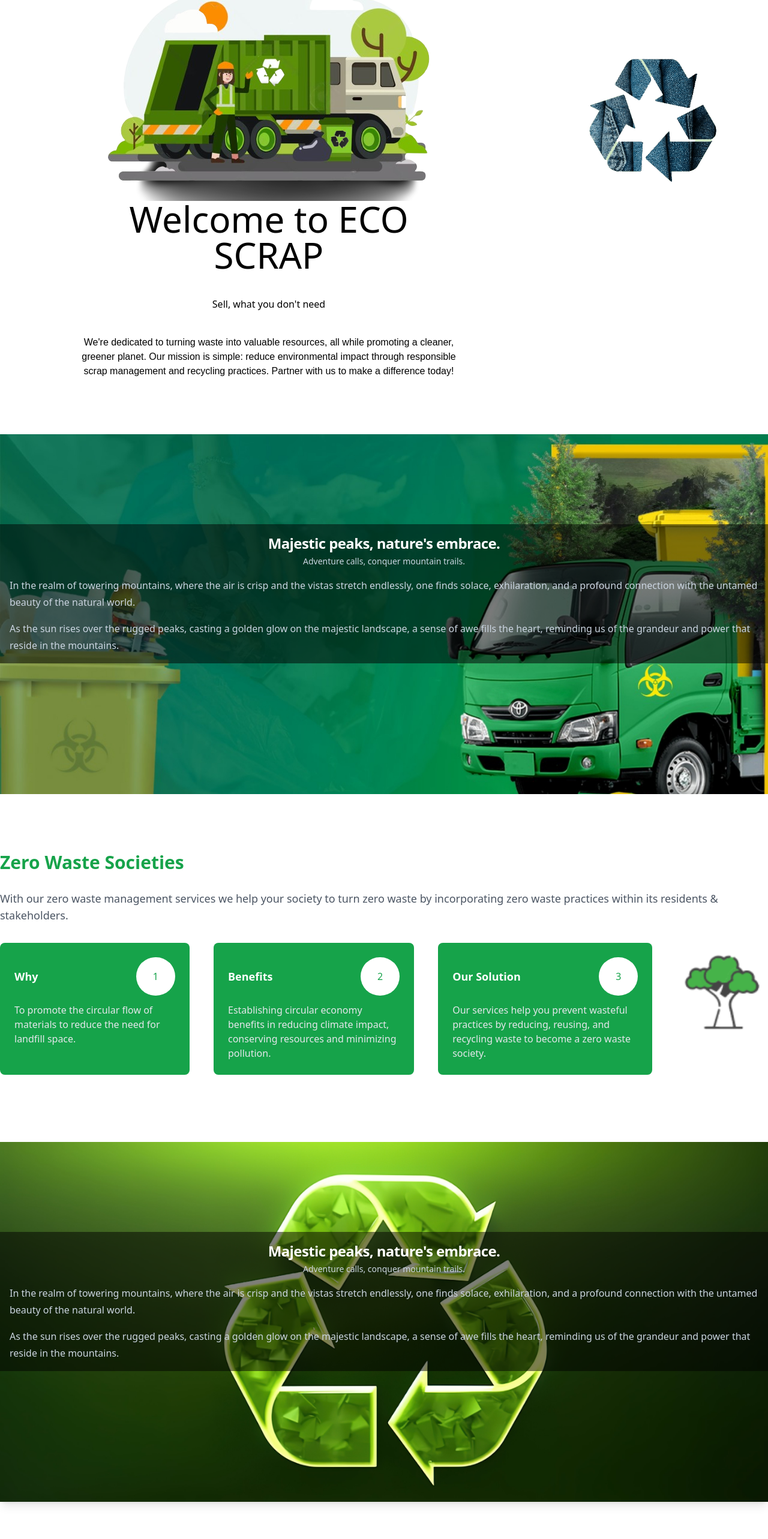
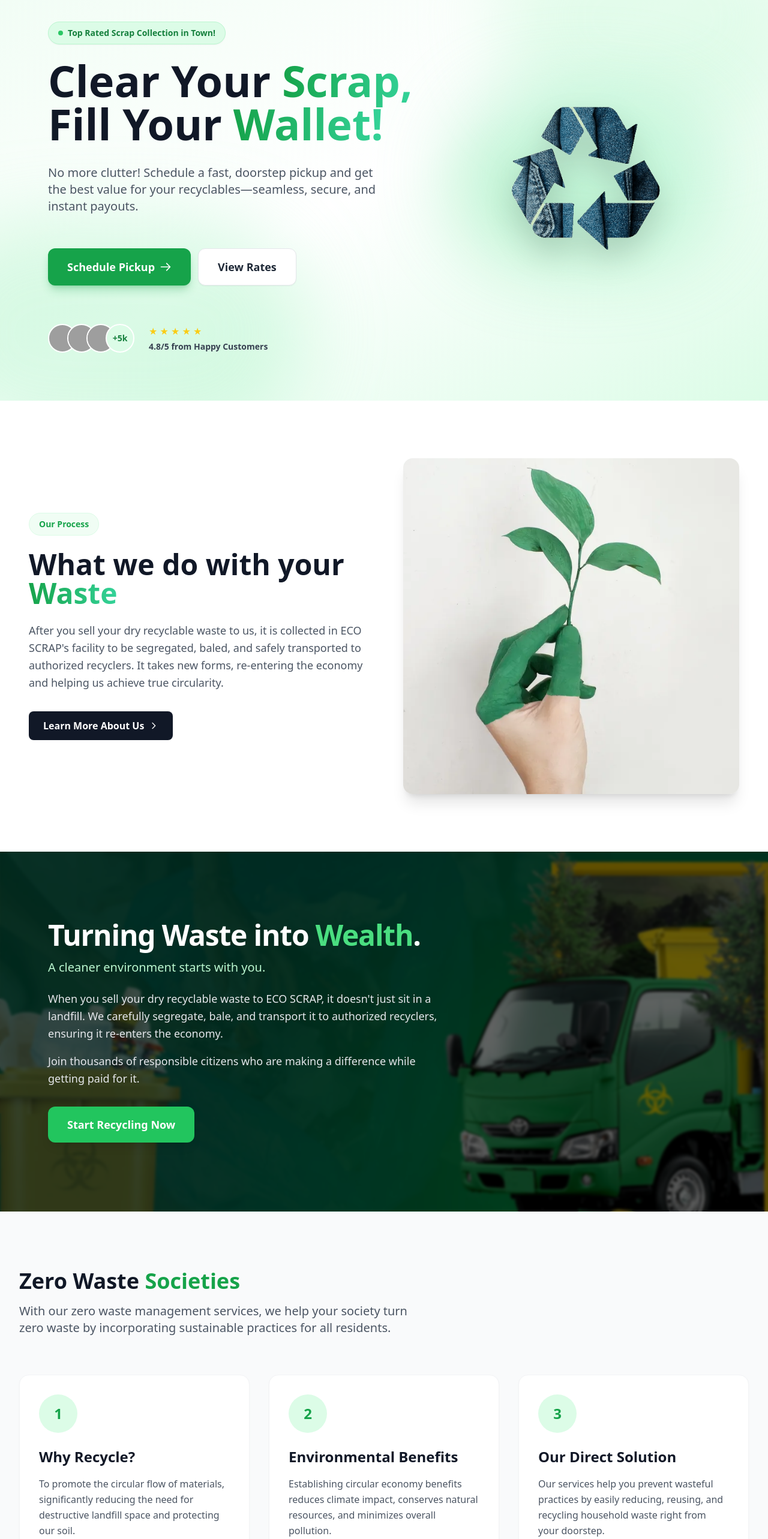
Before and after one commit to DVEX-Labs/TKM-Scrap-Frontend, a React (Vite) app: page / in a window 1280 px wide. Shown: the part 169-2735 px from the top of the page at 60% size. Built offline with nearby package versions, Linux system fonts and the light colour scheme; grey boxes are pictures that could not be loaded; a web font is replaced by a local one.

Commit message:
Redesign home page to match competitor style

```diff
--- a/src/Components/AnimatedText.jsx
+++ b/src/Components/AnimatedText.jsx
@@ -2,45 +2,88 @@ import { useEffect, useRef } from "react";
 import { gsap } from "gsap";
 import Lorry from "../assets/Lorry.png";
 import GifImage from "../assets/GifImage.gif";
+import { Link } from "react-router-dom";
 
 const AnimatedText = () => {
   const h1Ref = useRef(null);
   const pRef = useRef(null);
+  const formRef = useRef(null);
 
   useEffect(() => {
     gsap.fromTo(
       h1Ref.current,
-      { opacity: 0, y: -100 },
+      { opacity: 0, y: 30 },
       { opacity: 1, y: 0, duration: 1, ease: "power3.out" }
     );
 
     gsap.fromTo(
       pRef.current,
-      { opacity: 0 },
-      { opacity: 1, duration: 3, delay: 1, ease: "power3.out" }
+      { opacity: 0, y: 20 },
+      { opacity: 1, y: 0, duration: 1, delay: 0.3, ease: "power3.out" }
+    );
+
+    gsap.fromTo(
+      formRef.current,
+      { opacity: 0, y: 20 },
+      { opacity: 1, y: 0, duration: 1, delay: 0.6, ease: "power3.out" }
     );
   }, []);
+
   return (
-    <>
-      <div className="w-full sm:w-[70%] h-full flex flex-col items-center justify-start text-center pt-3">
-        <img src={Lorry} alt="" />
-        <div className="flex w-[70%] flex-col items-center justify-center gap-10">
-          <h1 ref={h1Ref} className="sm:text-6xl">
-            Welcome to ECO SCRAP
-          </h1>
-          <p ref={pRef}>Sell, what you don't need</p>
-          <p className="font-rye">
-            We're dedicated to turning waste into valuable resources, all while
-            promoting a cleaner, greener planet. Our mission is simple: reduce
-            environmental impact through responsible scrap management and
-            recycling practices. Partner with us to make a difference today!
-          </p>
+    <div className="w-full relative overflow-hidden bg-gradient-to-br from-green-50 via-white to-green-100 flex flex-col md:flex-row items-center justify-between px-6 md:px-20 py-20 min-h-[90vh]">
+      <div className="absolute top-0 left-0 w-full h-full overflow-hidden z-0 pointer-events-none">
+         <div className="absolute top-[-10%] right-[-5%] w-[40%] h-[50%] rounded-full bg-green-200/40 blur-3xl"></div>
+         <div className="absolute bottom-[-10%] left-[-10%] w-[50%] h-[50%] rounded-full bg-green-300/30 blur-3xl"></div>
+      </div>
+
+      <div className="w-full md:w-[60%] flex flex-col items-center md:items-start justify-center gap-6 z-10 text-center md:text-left pt-10">
+        <div className="inline-flex items-center gap-2 px-4 py-2 rounded-full bg-green-100 text-green-700 font-bold text-sm shadow-sm border border-green-200">
+          <span className="flex h-2 w-2 rounded-full bg-green-500 animate-pulse"></span>
+          Top Rated Scrap Collection in Town!
+        </div>
+
+        <h1 ref={h1Ref} className="text-5xl sm:text-6xl md:text-7xl font-extrabold text-gray-900 leading-tight">
+          Clear Your <span className="text-transparent bg-clip-text bg-gradient-to-r from-green-600 to-emerald-400">Scrap,</span><br/>
+          Fill Your <span className="text-transparent bg-clip-text bg-gradient-to-r from-green-600 to-emerald-400">Wallet!</span>
+        </h1>
+
+        <p ref={pRef} className="text-lg md:text-xl text-gray-600 max-w-xl font-medium mt-2">
+          No more clutter! Schedule a fast, doorstep pickup and get the best value for your recyclables—seamless, secure, and instant payouts.
+        </p>
+
+        <div ref={formRef} className="mt-8 flex flex-col sm:flex-row w-full max-w-md gap-3">
+          <Link to="/contact" className="w-full sm:w-auto px-8 py-4 bg-green-600 hover:bg-green-700 text-white rounded-xl font-bold text-lg shadow-lg shadow-green-600/30 transition-all hover:-translate-y-1 hover:shadow-xl text-center flex items-center justify-center gap-2">
+            Schedule Pickup
+            <svg className="w-5 h-5" fill="none" stroke="currentColor" viewBox="0 0 24 24"><path strokeLinecap="round" strokeLinejoin="round" strokeWidth="2" d="M14 5l7 7m0 0l-7 7m7-7H3"></path></svg>
+          </Link>
+          <Link to="/products" className="w-full sm:w-auto px-8 py-4 bg-white text-gray-800 rounded-xl font-bold text-lg shadow-sm border border-gray-200 hover:bg-gray-50 transition-all text-center">
+            View Rates
+          </Link>
+        </div>
+
+        <div className="mt-10 flex items-center gap-6">
+           <div className="flex -space-x-4">
+              <img className="w-12 h-12 rounded-full border-2 border-white object-cover" src="https://images.unsplash.com/photo-1534528741775-53994a69daeb?w=100&h=100&fit=crop" alt="User"/>
+              <img className="w-12 h-12 rounded-full border-2 border-white object-cover" src="https://images.unsplash.com/photo-1506794778202-cad84cf45f1d?w=100&h=100&fit=crop" alt="User"/>
+              <img className="w-12 h-12 rounded-full border-2 border-white object-cover" src="https://images.unsplash.com/photo-1517841905240-472988babdf9?w=100&h=100&fit=crop" alt="User"/>
+              <div className="w-12 h-12 rounded-full border-2 border-white bg-green-100 flex items-center justify-center text-green-700 font-bold text-sm">+5k</div>
+           </div>
+           <div>
+             <div className="flex gap-1 text-yellow-400">
+               ★ ★ ★ ★ ★
+             </div>
+             <p className="text-sm font-bold text-gray-700 mt-1">4.8/5 from Happy Customers</p>
+           </div>
         </div>
       </div>
-      <div className="hidden sm:w-[30%] h-full md:flex flex-col items-center justify-start text-center pt-36">
-        <img src={GifImage} alt="" />
+
+      <div className="hidden md:flex w-[40%] items-center justify-center relative z-10 mt-16 md:mt-0">
+        <div className="relative">
+          <div className="absolute inset-0 bg-gradient-to-tr from-green-400 to-emerald-200 rounded-full blur-3xl opacity-40 animate-pulse"></div>
+          <img src={GifImage} className="relative z-10 w-full max-w-md drop-shadow-2xl hover:scale-105 transition-transform duration-500" alt="Recycling animation" />
+        </div>
       </div>
-    </>
+    </div>
   );
 };
 
--- a/src/Components/Section1.jsx
+++ b/src/Components/Section1.jsx
@@ -1,150 +1,98 @@
-import VideoIcon from "../assets/Logo.png";
 import Background from "../assets/background1.jpg";
-import Garbage from "../assets/trees.png";
 import Background2 from "../assets/Background2.jpg";
+import { Link } from "react-router-dom";
+
 function Section1() {
   return (
     <>
       <div
-        className="min-h-[600px] overflow-hidden bg-cover bg-fixed bg-right bg-no-repeat shadow-lg"
+        className="min-h-[600px] overflow-hidden bg-cover bg-center bg-fixed bg-no-repeat shadow-inner relative flex items-center"
         style={{ backgroundImage: `url(${Background})` }}
       >
-        <div className="w-full h-full flex justify-center mt-[150px]">
-          <div className="bg-black bg-opacity-50 p-4 flex items-center justify-center flex-col">
-            <div className="font-inter text-2xl font-extrabold tracking-tight text-white">
-              Majestic peaks, nature's embrace.
+        <div className="absolute inset-0 bg-black/60 backdrop-blur-[2px]"></div>
+        <div className="w-full relative z-10 px-6 md:px-20 py-20 text-center md:text-left">
+          <div className="max-w-2xl mx-auto md:mx-0">
+            <h2 className="font-inter text-4xl md:text-5xl font-extrabold tracking-tight text-white mb-4">
+              Turning Waste into <span className="text-green-400">Wealth</span>.
+            </h2>
+            <div className="mt-1 text-xl font-medium text-green-200 mb-6">
+              A cleaner environment starts with you.
             </div>
-            <div className="mt-1 text-sm font-medium text-slate-300">
-              Adventure calls, conquer mountain trails.
-            </div>
-            <p className="mt-4 leading-7 text-slate-300">
-              In the realm of towering mountains, where the air is crisp and the
-              vistas stretch endlessly, one finds solace, exhilaration, and a
-              profound connection with the untamed beauty of the natural world.
+            <p className="mt-4 leading-relaxed text-lg text-gray-200">
+              When you sell your dry recyclable waste to ECO SCRAP, it doesn't just sit in a landfill. We carefully segregate, bale, and transport it to authorized recyclers, ensuring it re-enters the economy.
             </p>
-            <p className="mt-4 leading-7 text-slate-300">
-              As the sun rises over the rugged peaks, casting a golden glow on
-              the majestic landscape, a sense of awe fills the heart, reminding
-              us of the grandeur and power that reside in the mountains.
+            <p className="mt-4 leading-relaxed text-lg text-gray-200 mb-8">
+              Join thousands of responsible citizens who are making a difference while getting paid for it.
             </p>
+            <Link to="/contact" className="inline-block px-8 py-4 bg-green-500 hover:bg-green-600 text-white rounded-xl font-bold text-lg shadow-lg transition-all hover:-translate-y-1">
+              Start Recycling Now
+            </Link>
           </div>
         </div>
       </div>
 
-      <div className="container mx-auto py-16 bg-white">
-        <div className="row">
-          <div className="col-lg-7 col-12">
-            <h2 className="text-3xl font-bold pt-8 text-green-600 text-center sm:text-start">
-              Zero Waste Societies
+      <div className="container mx-auto py-24 px-4 sm:px-6 lg:px-8 bg-gray-50">
+        <div className="max-w-7xl mx-auto">
+          <div className="text-center md:text-left mb-16">
+            <h2 className="text-4xl font-extrabold text-gray-900">
+              Zero Waste <span className="text-green-600">Societies</span>
             </h2>
-            <div className="mt-7 mb-8 me-lg-14 text-lg text-gray-600 text-center sm:text-start">
-              With our zero waste management services we help your society to
-              turn zero waste by incorporating zero waste practices within its
-              residents & stakeholders.
+            <p className="mt-4 max-w-2xl text-xl text-gray-600 mx-auto md:mx-0">
+              With our zero waste management services, we help your society turn zero waste by incorporating sustainable practices for all residents.
+            </p>
+          </div>
+
+          <div className="grid grid-cols-1 md:grid-cols-3 gap-8 relative">
+            <div className="absolute top-1/2 left-0 w-full h-1 bg-green-100 hidden md:block -z-10"></div>
+
+            <div className="bg-white rounded-2xl p-8 shadow-sm border border-gray-100 hover:shadow-xl hover:-translate-y-2 transition-all duration-300 group">
+              <div className="w-16 h-16 bg-green-100 text-green-600 rounded-full flex items-center justify-center text-2xl font-bold mb-6 group-hover:bg-green-600 group-hover:text-white transition-colors">1</div>
+              <h4 className="text-2xl font-bold text-gray-900 mb-4">Why Recycle?</h4>
+              <p className="text-gray-600 leading-relaxed">
+                To promote the circular flow of materials, significantly reducing the need for destructive landfill space and protecting our soil.
+              </p>
             </div>
-          </div>
-        </div>
-        <div className="pb-8">
-          <div className="carousel">
-            <div
-              className="carousel-container overflow-x-auto flex gap-5 pb-4 w-full no-scrollbar"
-              style={{ transform: "translateX(-0px)" }}
-            >
-              <div className="min-w-[316px] max-w-[375px] me-5">
-                <div className="card zero-waste-card rounded-lg h-full bg-green-600 text-white">
-                  <div className="card-body">
-                    <div className="flex flex-col">
-                      <div className="p-6 p-lg-3">
-                        <div className="flex items-center">
-                          <h4 className="flex-grow text-lg font-bold">Why</h4>
-                          <div className="flex-row px-7 py-5 flex items-center justify-center title-lg rounded-full bg-white text-green-600">
-                            1
-                          </div>
-                        </div>
-                        <div className="mt-3 text-gray-200">
-                          To promote the circular flow of materials to reduce
-                          the need for landfill space.
-                        </div>
-                      </div>
-                    </div>
-                  </div>
-                </div>
-              </div>
-              <div className="min-w-[316px] max-w-[375px] me-5">
-                <div className="card zero-waste-card rounded-lg h-full bg-green-600 text-white">
-                  <div className="card-body">
-                    <div className="flex flex-col">
-                      <div className="p-6 p-lg-3">
-                        <div className="flex items-center">
-                          <h4 className="flex-grow text-lg font-bold">
-                            Benefits
-                          </h4>
-                          <div className="flex-row px-7 py-5 flex items-center justify-center title-lg rounded-full bg-white text-green-600">
-                            2
-                          </div>
-                        </div>
-                        <div className="mt-3 text-gray-200">
-                          Establishing circular economy benefits in reducing
-                          climate impact, conserving resources and minimizing
-                          pollution.
-                        </div>
-                      </div>
-                    </div>
-                  </div>
-                </div>
-              </div>
-              <div className="min-w-[316px] max-w-[375px] me-5">
-                <div className="card zero-waste-card rounded-lg h-full bg-green-600 text-white">
-                  <div className="card-body">
-                    <div className="flex flex-col">
-                      <div className="p-6 p-lg-3">
-                        <div className="flex items-center">
-                          <h4 className="flex-grow text-lg font-bold">
-                            Our Solution
-                          </h4>
-                          <div className="flex-row px-7 py-5 flex items-center justify-center title-lg rounded-full bg-white text-green-600">
-                            3
-                          </div>
-                        </div>
-                        <div className="mt-3 text-gray-200">
-                          Our services help you prevent wasteful practices by
-                          reducing, reusing, and recycling waste to become a
-                          zero waste society.
-                        </div>
-                      </div>
-                    </div>
-                  </div>
-                </div>
-              </div>
-              <img src={Garbage} className="w-40 h-40" />
+
+            <div className="bg-white rounded-2xl p-8 shadow-sm border border-gray-100 hover:shadow-xl hover:-translate-y-2 transition-all duration-300 group">
+              <div className="w-16 h-16 bg-green-100 text-green-600 rounded-full flex items-center justify-center text-2xl font-bold mb-6 group-hover:bg-green-600 group-hover:text-white transition-colors">2</div>
+              <h4 className="text-2xl font-bold text-gray-900 mb-4">Environmental Benefits</h4>
+              <p className="text-gray-600 leading-relaxed">
+                Establishing circular economy benefits reduces climate impact, conserves natural resources, and minimizes overall pollution.
+              </p>
             </div>
-            <div className="carousel-controls"></div>
+
+            <div className="bg-white rounded-2xl p-8 shadow-sm border border-gray-100 hover:shadow-xl hover:-translate-y-2 transition-all duration-300 group">
+              <div className="w-16 h-16 bg-green-100 text-green-600 rounded-full flex items-center justify-center text-2xl font-bold mb-6 group-hover:bg-green-600 group-hover:text-white transition-colors">3</div>
+              <h4 className="text-2xl font-bold text-gray-900 mb-4">Our Direct Solution</h4>
+              <p className="text-gray-600 leading-relaxed">
+                Our services help you prevent wasteful practices by easily reducing, reusing, and recycling household waste right from your doorstep.
+              </p>
+            </div>
           </div>
         </div>
       </div>
 
       <div
-        className="min-h-[600px] overflow-hidden bg-cover bg-fixed bg-right bg-no-repeat shadow-lg"
+        className="min-h-[500px] overflow-hidden bg-cover bg-center bg-fixed bg-no-repeat shadow-inner relative flex items-center justify-center"
         style={{ backgroundImage: `url(${Background2})` }}
       >
-        <div className="w-full h-full flex justify-center mt-[150px]">
-          <div className="bg-black bg-opacity-50 p-4 flex items-center justify-center flex-col">
-            <div className="font-inter text-2xl font-extrabold tracking-tight text-white text-center sm:text-start">
-              Majestic peaks, nature's embrace.
+        <div className="absolute inset-0 bg-green-900/70 backdrop-blur-sm"></div>
+        <div className="w-full relative z-10 px-6 py-20 text-center">
+          <div className="max-w-3xl mx-auto">
+            <h2 className="font-inter text-4xl md:text-5xl font-extrabold tracking-tight text-white mb-6">
+              Ready to clear your clutter?
+            </h2>
+            <p className="mt-4 leading-relaxed text-xl text-green-100 mb-10">
+              Schedule a pickup today and we'll be at your doorstep. Transparent weighing, instant payment, and a cleaner home.
+            </p>
+            <div className="flex flex-col sm:flex-row gap-4 justify-center">
+              <Link to="/contact" className="px-8 py-4 bg-white text-green-700 hover:bg-gray-50 rounded-xl font-bold text-lg shadow-xl transition-all hover:-translate-y-1">
+                Book a Pickup
+              </Link>
+              <Link to="/products" className="px-8 py-4 bg-transparent border-2 border-white text-white hover:bg-white/10 rounded-xl font-bold text-lg transition-all hover:-translate-y-1">
+                Check Scrap Rates
+              </Link>
             </div>
-            <div className="mt-1 text-sm font-medium text-slate-300">
-              Adventure calls, conquer mountain trails.
-            </div>
-            <p className="mt-4 leading-7 text-slate-300">
-              In the realm of towering mountains, where the air is crisp and the
-              vistas stretch endlessly, one finds solace, exhilaration, and a
-              profound connection with the untamed beauty of the natural world.
-            </p>
-            <p className="mt-4 leading-7 text-slate-300">
-              As the sun rises over the rugged peaks, casting a golden glow on
-              the majestic landscape, a sense of awe fills the heart, reminding
-              us of the grandeur and power that reside in the mountains.
-            </p>
           </div>
         </div>
       </div>
--- a/src/Pages/Home.jsx
+++ b/src/Pages/Home.jsx
@@ -1,40 +1,41 @@
 import Section1 from "../Components/Section1";
 import AnimatedText from "../Components/AnimatedText";
 import Plant from "../assets/plant.webp";
+import { Link } from "react-router-dom";
 
 function Home() {
   return (
-    <>
-      <div className="w-full h-screen bg-white  flex flex-col sm:flex-row mt-2 ">
-        <AnimatedText />
-      </div>
-      <Section1 />
+    <div className="w-full flex flex-col bg-white">
+      <AnimatedText />
 
-      <div className="container mx-auto py-20 min-h-[50vh] flex items-center">
-        <div className="flex flex-col md:flex-row items-center justify-between w-full">
-          <div className="md:w-1/2 mb-8 md:mb-0">
-            <h2 className="text-3xl font-bold mb-6 text-center sm:text-start">
-              What we do with your <span className="text-green-600">Waste</span>
+      <div className="container mx-auto py-24 px-6 md:px-12 flex items-center bg-white">
+        <div className="flex flex-col md:flex-row items-center justify-between w-full gap-16">
+          <div className="md:w-1/2 flex flex-col items-center md:items-start text-center md:text-left">
+            <div className="inline-block px-4 py-2 bg-green-50 text-green-600 rounded-full font-bold text-sm mb-6 border border-green-100">Our Process</div>
+            <h2 className="text-4xl md:text-5xl font-extrabold mb-6 text-gray-900 leading-tight">
+              What we do with your <span className="text-transparent bg-clip-text bg-gradient-to-r from-green-600 to-emerald-400">Waste</span>
             </h2>
-            <p className="text-gray-600 leading-relaxed text-center sm:text-start ">
-              After you sell your dry recyclable waste to us, they are collected
-              in The ECO SCRAP's facility to be segregated, baled and then
-              transported to the authorized recyclers to take new forms so as to
-              enter back into the economy to achieve circularity.
+            <p className="text-gray-600 text-lg leading-relaxed mb-8">
+              After you sell your dry recyclable waste to us, it is collected in ECO SCRAP's facility to be segregated, baled, and safely transported to authorized recyclers. It takes new forms, re-entering the economy and helping us achieve true circularity.
             </p>
+            <Link to="/about" className="px-6 py-3 bg-gray-900 text-white font-bold rounded-lg hover:bg-gray-800 transition-colors inline-flex items-center gap-2">
+              Learn More About Us
+              <svg className="w-4 h-4" fill="none" stroke="currentColor" viewBox="0 0 24 24"><path strokeLinecap="round" strokeLinejoin="round" strokeWidth="2" d="M9 5l7 7-7 7"></path></svg>
+            </Link>
           </div>
-          <div className="md:w-1/2 md:max-w-md">
-            <div className="block relative group">
-              <img
-                src={Plant}
-                alt="What we do with your waste"
-                className="w-full max-w-full h-auto rounded-lg shadow-lg transition-transform duration-300 group-hover:scale-105"
-              />
-            </div>
+          <div className="md:w-1/2 relative group">
+            <div className="absolute inset-0 bg-green-200 rounded-2xl transform translate-x-4 translate-y-4 -z-10 group-hover:translate-x-6 group-hover:translate-y-6 transition-transform duration-500"></div>
+            <img
+              src={Plant}
+              alt="What we do with your waste"
+              className="w-full max-w-full h-auto rounded-2xl shadow-xl transition-transform duration-500 group-hover:-translate-y-2 object-cover aspect-video md:aspect-square"
+            />
           </div>
         </div>
       </div>
-    </>
+
+      <Section1 />
+    </div>
   );
 }
 
```
